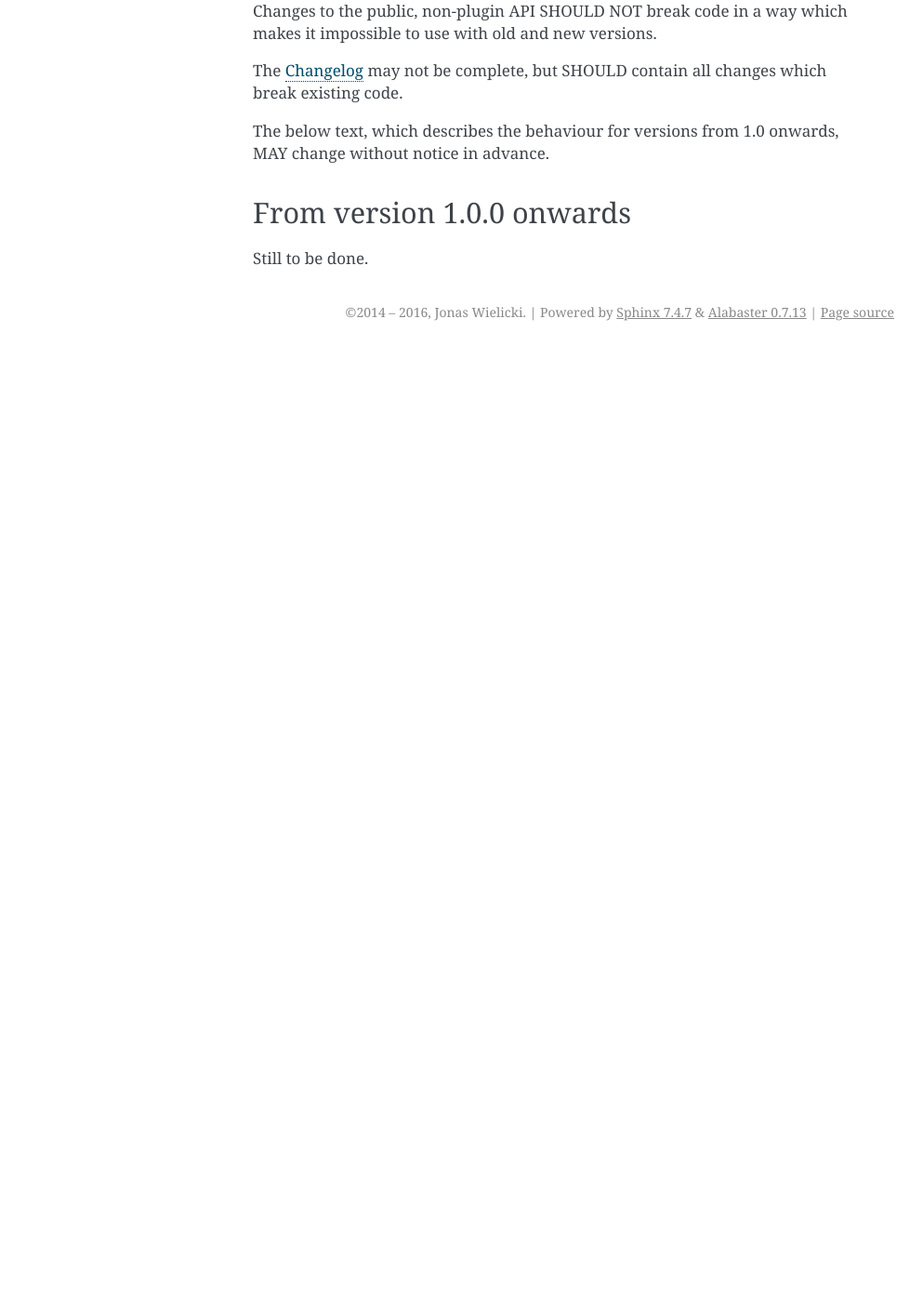
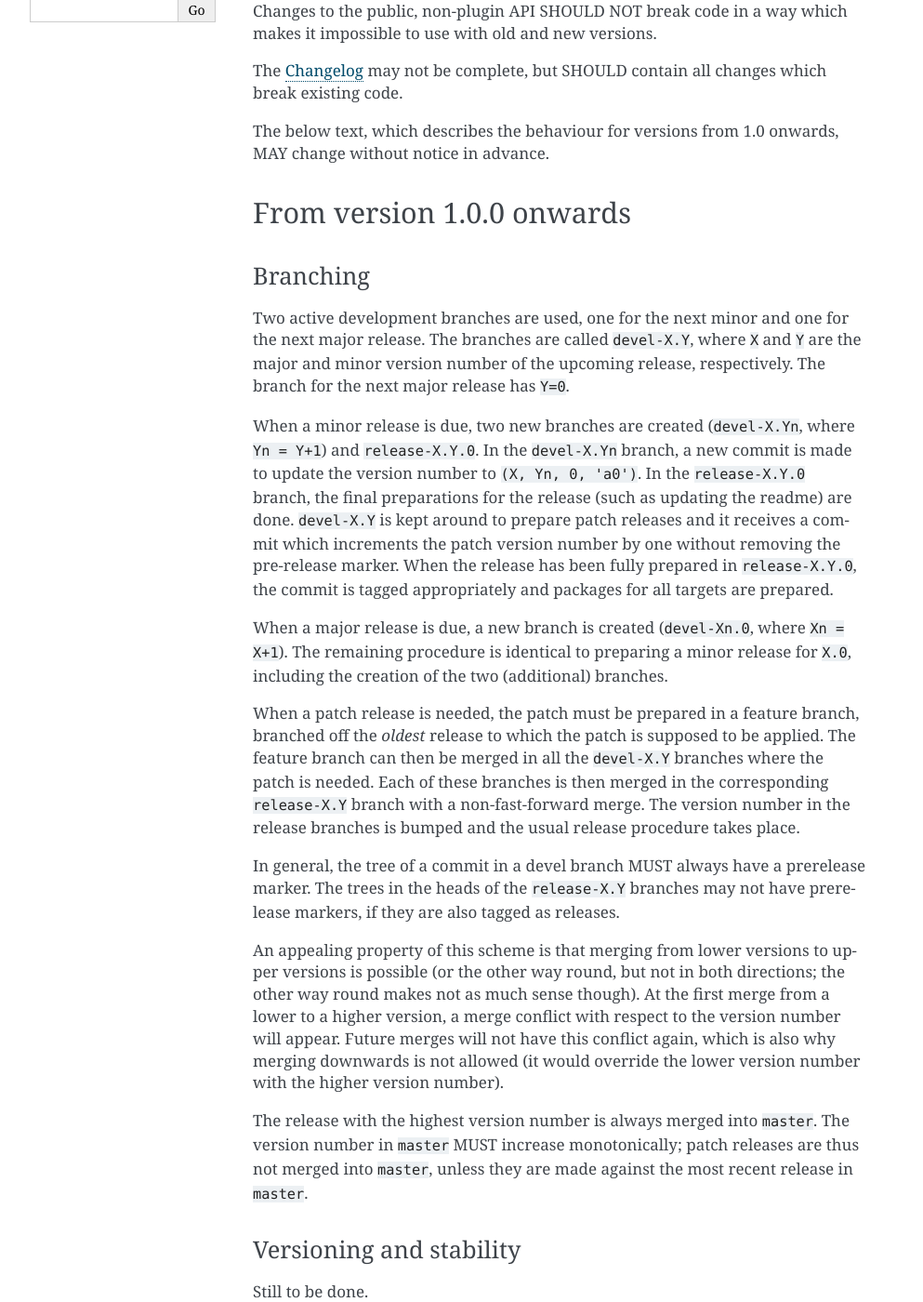
Before and after one commit to horazont/aioxmpp, a Sphinx documentation site: the page built from docs/api/stability.rst, in a window 1280 px wide and 1400 px high, scrolled down 943 px. Shown: the whole window at 93% size, without its empty margins (148-1141 px from the left). Built offline with Sphinx 7.4.7, drawn with Linux system fonts in a browser that asks for light colours; before the commit the page ends 1318 px from its top, so only the background shows below that; some of the changed text lies outside the part shown.

Commit message:
Describe future branching model

```diff
--- a/docs/api/stability.rst
+++ b/docs/api/stability.rst
@@ -54,4 +54,53 @@ MAY change without notice in advance.
 From version 1.0.0 onwards
 ==========================
 
+Branching
+---------
+
+Two active development branches are used, one for the next minor and one for
+the next major release. The branches are called ``devel-X.Y``, where ``X`` and
+``Y`` are the major and minor version number of the upcoming release,
+respectively. The branch for the next major release has ``Y=0``.
+
+When a minor release is due, two new branches are created (``devel-X.Yn``,
+where ``Yn = Y+1``) and ``release-X.Y.0``. In the ``devel-X.Yn`` branch, a new
+commit is made to update the version number to ``(X, Yn, 0, 'a0')``. In the
+``release-X.Y.0`` branch, the final preparations for the release (such as
+updating the readme) are done. ``devel-X.Y`` is kept around to prepare patch
+releases and it receives a commit which increments the patch version number by
+one without removing the pre-release marker. When the release has been fully
+prepared in ``release-X.Y.0``, the commit is tagged appropriately and packages
+for all targets are prepared.
+
+When a major release is due, a new branch is created (``devel-Xn.0``,
+where ``Xn = X+1``). The remaining procedure is identical to preparing a minor
+release for ``X.0``, including the creation of the two (additional) branches.
+
+When a patch release is needed, the patch must be prepared in a feature branch,
+branched off the *oldest* release to which the patch is supposed to be applied.
+The feature branch can then be merged in all the ``devel-X.Y`` branches where
+the patch is needed. Each of these branches is then merged in the corresponding
+``release-X.Y`` branch with a non-fast-forward merge. The version number in the
+release branches is bumped and the usual release procedure takes place.
+
+In general, the tree of a commit in a devel branch MUST always have a
+prerelease marker. The trees in the heads of the ``release-X.Y`` branches may
+not have prerelease markers, if they are also tagged as releases.
+
+An appealing property of this scheme is that merging from lower versions to
+upper versions is possible (or the other way round, but not in both directions;
+the other way round makes not as much sense though). At the first merge from a
+lower to a higher version, a merge conflict with respect to the version number
+will appear. Future merges will not have this conflict again, which is also why
+merging downwards is not allowed (it would override the lower version number
+with the higher version number).
+
+The release with the highest version number is always merged into ``master``.
+The version number in ``master`` MUST increase monotonically; patch releases are
+thus not merged into ``master``, unless they are made against the most recent
+release in ``master``.
+
+Versioning and stability
+------------------------
+
 Still to be done.
```
